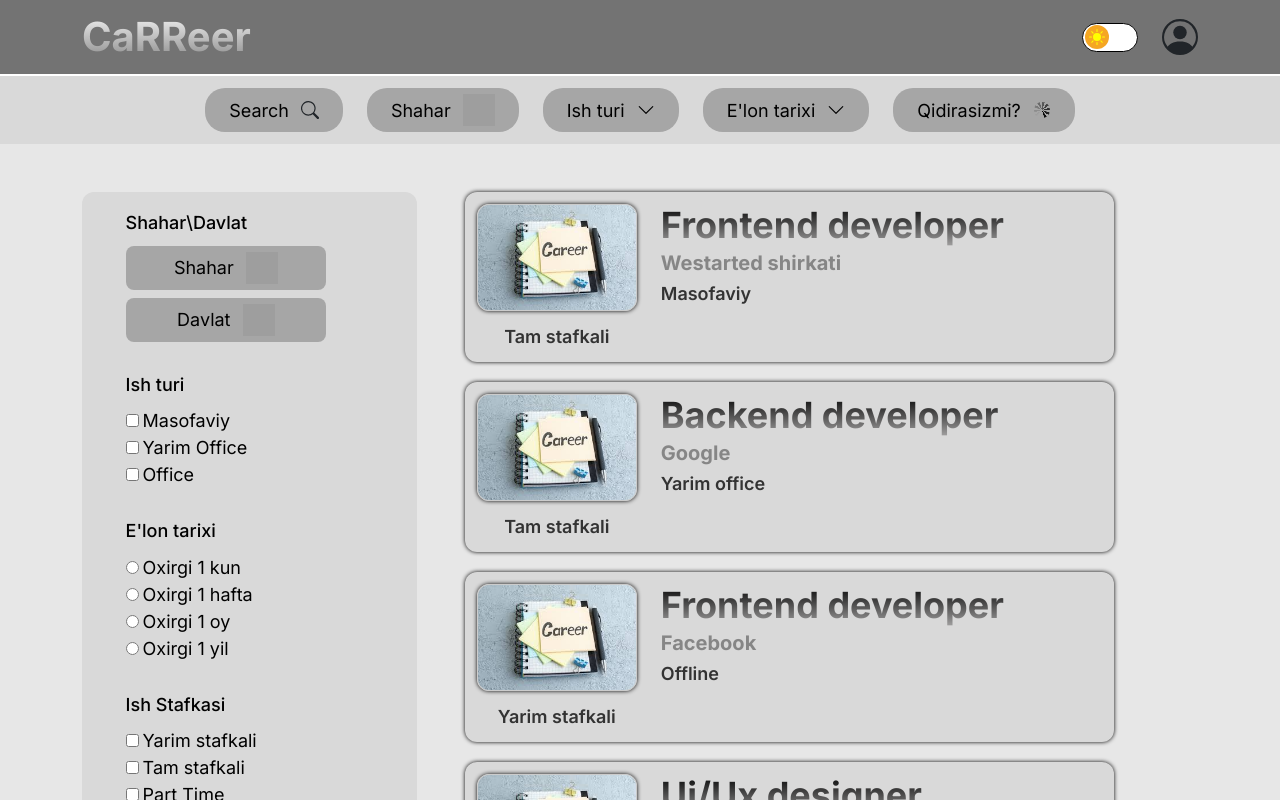
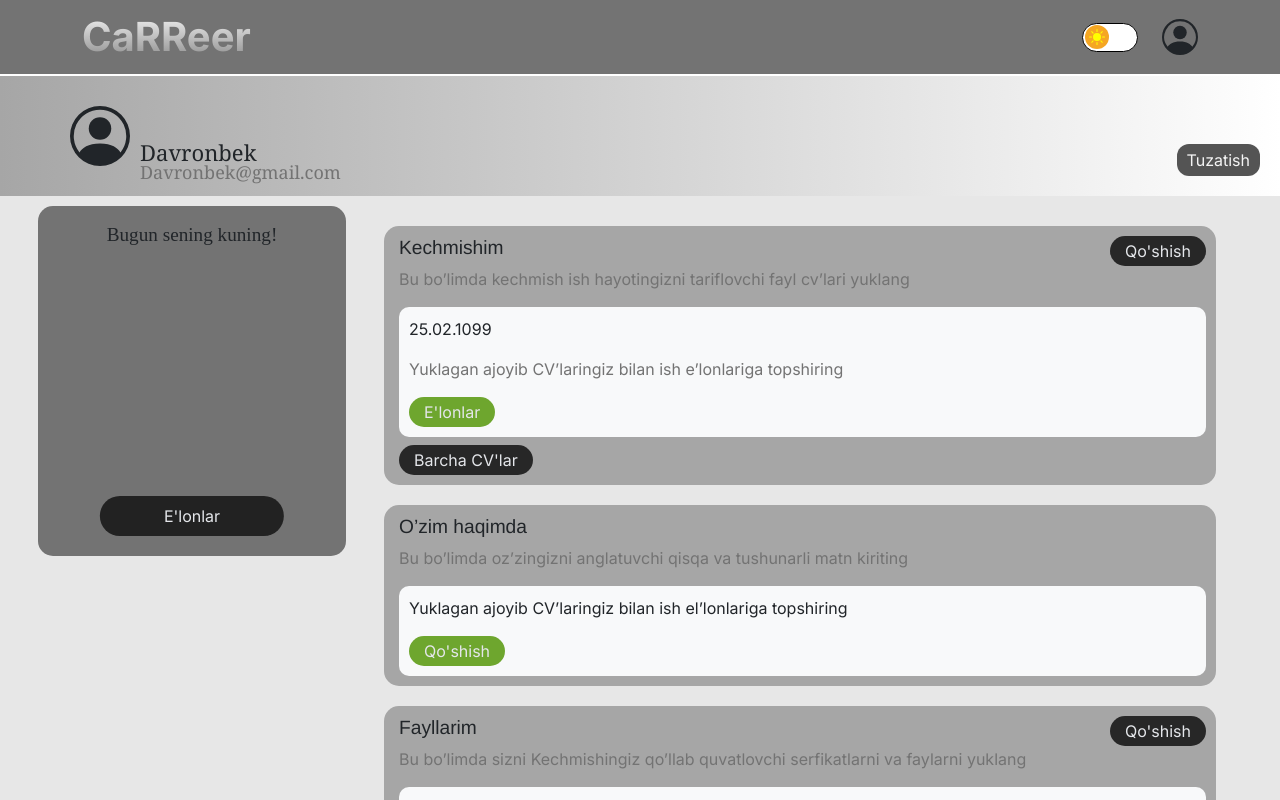
Before and after one commit to WeStarted02/career, a React (Create React App) app: page / in a window 1280 px wide. Shown: the top 800 px of the page. Built offline with nearby package versions, Linux system fonts and the light colour scheme; grey boxes are pictures that could not be loaded; a web font is replaced by a local one.

Commit message:
Account page qismidagi dizayn ishlari tugatildi

```diff
--- a/package.json
+++ b/package.json
@@ -12,6 +12,7 @@
     "react": "^18.3.1",
     "react-dom": "^18.3.1",
     "react-redux": "^9.1.2",
+    "react-router": "^6.26.0",
     "react-router-dom": "^6.26.0",
     "react-scripts": "5.0.1",
     "reactstrap": "^9.2.2",
--- a/src/Components/AccountBody/index.css
+++ b/src/Components/AccountBody/index.css
@@ -0,0 +1,119 @@
+.accountBody {
+    display: flex;
+    margin-bottom: 15px;
+}
+
+.col-1 {
+    width: 30%;
+}
+
+.col-2 {
+    width: 65%;
+}
+
+.col-2>div {
+    position: relative;
+    border-radius: 15px;
+    padding: 10px;
+    padding-left: 15px !important;
+    background-color: #a6a6a6;
+    margin-top: 20px;
+    width: 100%;
+}
+
+.div-file {
+    padding: 10px;
+    border-radius: 10px;
+    background-color: #f8f9fa;
+}
+
+.accountBody button {
+    border: none;
+    border-radius: 15px;
+    background-color: #181818e3;
+    color: #e4e6ea;
+    padding-left: 15px;
+    padding-right: 15px;
+    padding-top: 3px;
+    padding-bottom: 3px;
+
+}
+
+.div-file button {
+    background-color: #6ea62e;
+}
+
+li button {
+    background-color: #6ea62e;
+}
+
+.ochiqlama {
+    color: #737373;
+}
+
+.btn-add {
+    position: absolute;
+    top: 10px;
+    right: 10px;
+}
+
+h2 {
+    font-family: 'Franklin Gothic Medium', sans-serif;
+    font-size: larger;
+}
+
+li div {
+    padding: 10px;
+    border-radius: 10px;
+    background-color: #f8f9fa;
+}
+
+ul {
+    list-style: none;
+    padding-left: 0px;
+}
+
+.col-1>div {
+    position: relative;
+    display: grid;
+    width: 80%;
+    background-color: #737373;
+    height: 350px;
+    margin: auto;
+    border-radius: 15px;
+}
+.col-1 p{
+   text-align: center;
+   padding-top: 15px;
+   font-size: larger;
+   font-family:"Cursive","Lucida Handwriting"
+}
+.btn-elon {
+    position: absolute; /* Butonun pozisyonunu kapsayıcıya göre ayarlar */
+    bottom: 20px; /* Butonu alttan 20px yukarıda konumlandırır */
+    left: 50%; /* Butonu yatayda ortalar */
+    transform: translateX(-50%); /* Butonu tam ortalamak için */
+    border-radius: 20px !important;
+    width: 60%;
+    height: 40px;
+    background-color: #f8f9fa;
+    color: #00bf63;
+  }
+  .accountBody button:hover{
+    background-image: linear-gradient( to right, #5de0e6, #004aad);
+    color: black;
+  }
+
+  .col-2>div:hover{
+    transform: scale(1.009);
+  }
+
+  @media screen and (max-width: 750px){
+.col-1{
+    display: none !important;
+}
+.col-2{
+    width: 90%;
+    margin: auto;
+}
+  }
--- a/src/Components/AccountBody/index.js
+++ b/src/Components/AccountBody/index.js
@@ -1 +1,58 @@
-import  './index.css'
+import { useSelector } from 'react-redux';
+import './index.css'
+
+function AccountBody() {
+    const bgColor = useSelector((state) => state.changeBgColor);
+    return (
+        <div className='accountBody' >
+            <div className='col-1'   >
+                <div style={bgColor == "black" ? {background:"#d9d9d9"} : {background:"#737373"}}>
+                    <p>Bugun sening kuning!</p>
+                    <button className='btn-elon'>E'lonlar</button>
+                </div>
+            </div>
+            <div className='col-2'>
+                <div className=''>
+                    <h2>Kechmishim</h2>
+                    <button className='btn-add'>Qo'shish</button>
+                    <p className='ochiqlama'>Bu bo’limda kechmish ish hayotingizni tariflovchi fayl cv’lari yuklang </p>
+                    <div className='div-file'>
+                        <p>25.02.1099</p>
+                        <p className='ochiqlama'>Yuklagan ajoyib CV’laringiz bilan ish e’lonlariga topshiring</p>
+                        <button>E'lonlar</button>
+                    </div>
+                    <button className='mt-2'>Barcha CV'lar</button>
+                </div>
+
+                <div>
+                    <h2>O’zim haqimda</h2>
+                    <p className='ochiqlama'>Bu bo’limda oz’zingizni anglatuvchi qisqa va tushunarli matn kiriting </p>
+                    <div className='div-file '>
+                        <p >Yuklagan ajoyib CV’laringiz bilan ish el’lonlariga topshiring</p>
+                        <button>Qo'shish</button>
+                    </div>
+                </div>
+
+                <div>
+                    <h2>Fayllarim</h2>
+                    <button className='btn-add'>Qo'shish</button>
+                    <p className='ochiqlama'>Bu bo’limda sizni Kechmishingiz qo’llab quvatlovchi serfikatlarni va faylarni yuklang</p>
+                    <div>
+                        <ul>
+                            <li>
+                                <div className='li-div'>
+                                    <p>25.02.1099</p>
+                                    <p className='ochiqlama'>Yuklagan ajoyib CV’laringiz bilan ish el’lonlariga topshiring</p>
+                                    <button>Ko'rish</button>
+                                </div>
+                            </li>
+                        </ul>
+
+                    </div>
+                    <button className='mt-1'>Barcha CV'lar</button>
+                </div>
+            </div>
+        </div>
+    )
+}
+export default AccountBody;
--- a/src/Components/AccountHeader/index.css
+++ b/src/Components/AccountHeader/index.css
@@ -0,0 +1,38 @@
+.account-header {
+    position: relative;
+    background-image: linear-gradient(to right, #a6a6a6, #ffffff);
+    margin-bottom: 10px;
+}
+
+.btn-account {
+    position: absolute;
+    bottom: 20px;
+    right: 20px;
+    padding-left: 10px;
+    padding-top: 4px;
+    padding-bottom: 4px;
+    padding-right: 10px;
+    border-radius: 12px;
+    background-color: #545454;
+    color: #f4f4f4;
+    border:none;
+}
+.btn-account:hover{
+    transform: scale(1.05)
+}
+.profile-phote {
+    margin-left: 70px;
+    transform: translateY(50%);
+}
+.account-header p{
+    margin-left: 140px;
+    padding-bottom: 0px;
+    margin-bottom: 0px;
+    font-size: 22px;
+    font-family: "Georgia", "serif"
+}
+.p-mail{
+    color: #737373;
+    transform: translateY(-10px);
+    font-size: 18px !important;
+}
--- a/src/Components/AccountHeader/index.js
+++ b/src/Components/AccountHeader/index.js
@@ -1 +1,16 @@
-import  './index.css'
+import './index.css'
+
+function AccountHeader() {
+    return (
+        <div className='account-header'>
+            <svg xmlns="http://www.w3.org/2000/svg" width="60" height="60" fill="currentColor" class="bi bi-person-circle profile-phote" viewBox="0 0 16 16">
+                <path d="M11 6a3 3 0 1 1-6 0 3 3 0 0 1 6 0" />
+                <path fill-rule="evenodd" d="M0 8a8 8 0 1 1 16 0A8 8 0 0 1 0 8m8-7a7 7 0 0 0-5.468 11.37C3.242 11.226 4.805 10 8 10s4.757 1.225 5.468 2.37A7 7 0 0 0 8 1" />
+            </svg>
+            <p>Davronbek</p>
+            <p className='p-mail'>Davronbek@gmail.com</p>
+            <button className='btn-account'>Tuzatish</button>
+        </div>
+    )
+}
+export default AccountHeader;
--- /dev/null
+++ b/src/pages/Account/index.js
@@ -0,0 +1,15 @@
+import Footer from "../../Components/Footer";
+import AccountBody from "../../Components/AccountBody";
+import Header from "../../Components/Header";
+import AccountHeader from "../../Components/AccountHeader";
+function AccountPage() {
+    return (
+        <div>
+            <Header></Header>
+            <AccountHeader ></AccountHeader>
+            <AccountBody></AccountBody>
+            <Footer></Footer>
+        </div>
+    )
+}
+export default AccountPage
--- a/src/roots/App.jsx
+++ b/src/roots/App.jsx
@@ -1,6 +1,7 @@
 import { useSelector } from "react-redux";
 import Home from "../pages/Home";
 import "../styles/index.css"
+import AccountPage from "../pages/Account"
 
 function App() {
   const bgColor = useSelector((state) => state.changeBgColor);
@@ -12,7 +13,7 @@ function App() {
   }
   return (
     <>
-      <Home />
+      <AccountPage />
     </>
   );
 }
```
Also changed, not shown: src/pages/Account/index.css (added), 1 other file (tests, documents, lock files or other folders).
